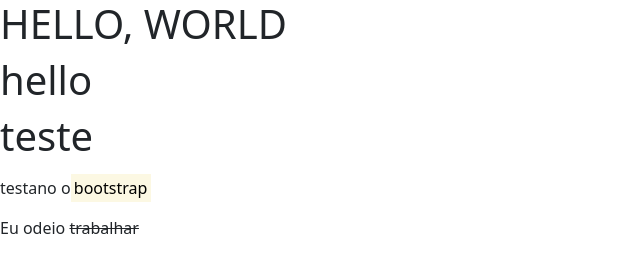
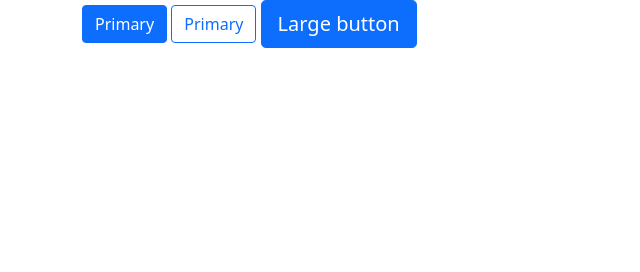
Before and after one commit to Valbertth08/Estudos-Bootstrap, a plain HTML site: page index.html in a window 1280 px wide. Shown: the whole page, without its empty margins (0-640 px from the left). Drawn offline with nearby package versions, Linux system fonts and the light colour scheme.

Commit message:
manipulando botões

```diff
--- a/index.html
+++ b/index.html
@@ -7,11 +7,14 @@
     <title>TIPOGRAFIA</title>
 </head>
 <body>
-    <h1 class="h1">HELLO, WORLD</h1>
-    <p class="h1">hello</p>  <!-- DEIXA A PALAVRA COMO H1-->
-    <p class="display-6"> teste</p> <!-- DEIXA A PALAVRA GRANDE-->
-    <p> testano o<mark>bootstrap</mark></p><!-- MARCA A PALAVRA-->
-    <p> Eu odeio  <del>trabalhar </del></p> <!--CORTA A PALAVRA-->
+
+    <div class="container">
+        <button type="button" class="btn btn-primary">Primary</button>
+        <button type="button" class="btn btn-outline-primary">Primary</button>
+        <button type="button" class="btn btn-primary btn-lg">Large button</button>
+    </div>
+
+
     <script src="https://cdn.jsdelivr.net/npm/bootstrap@5.1.3/dist/js/bootstrap.bundle.min.js" integrity="sha384-ka7Sk0Gln4gmtz2MlQnikT1wXgYsOg+OMhuP+IlRH9sENBO0LRn5q+8nbTov4+1p" crossorigin="anonymous"></script>
 </body>
 </html>
```
